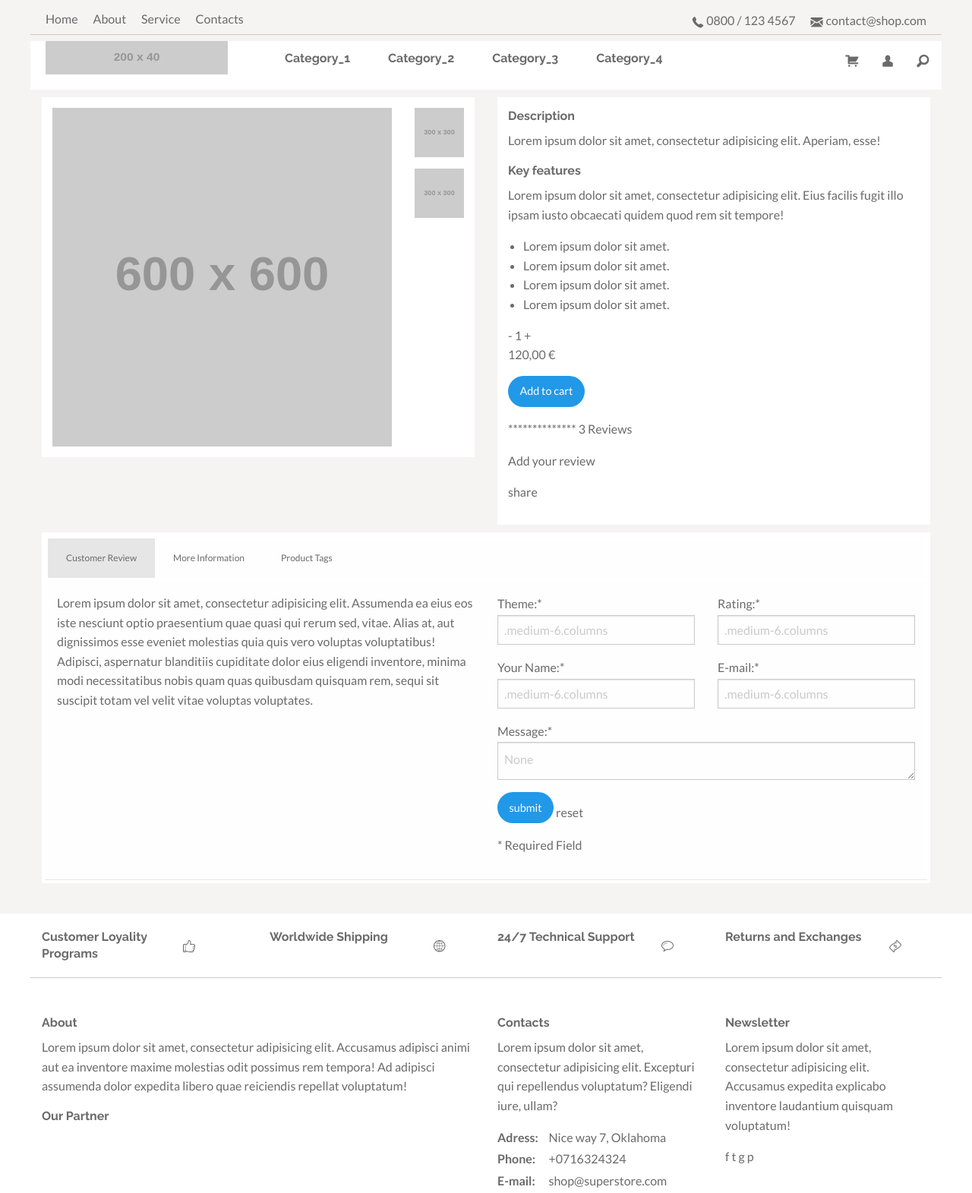
After one commit to swestphal/store, a PHP site: page /html/item.html in a window 1280 px wide. The commit adds this page. Shown: the whole page at 76% size. Run offline with PHP 8.4, Linux system fonts and the light colour scheme; grey boxes labelled with a size stand in for pictures from a placeholder-image service; some libraries are stand-ins or nearby versions.

Commit message:
product view styling

```diff
--- a/html/index.html
+++ b/html/index.html
@@ -136,7 +136,8 @@
                         <img src="http://dummyimage.com/800x400/a3a3a3/b0b0b0.png">
                     </div>
                 </div>
-
+            </div>
+            <div class="row">
                 <div class="large-12 columns">
 
                     <div class="large-3 columns card">
--- /dev/null
+++ b/html/item.html
@@ -0,0 +1,322 @@
+<!doctype html>
+<html class="no-js" lang="en">
+<head>
+    <meta charset="utf-8"/>
+    <meta http-equiv="x-ua-compatible" content="ie=edge">
+    <meta name="viewport" content="width=device-width, initial-scale=1.0"/>
+    <title>Foundation | Welcome</title>
+    <link rel="stylesheet" href="../public/css/foundation.css"/>
+    <link rel="stylesheet" href="../public/css/app.css"/>
+    <link rel="stylesheet" href="../public/css/core.css"/>
+    <link rel="stylesheet" href="../public/fonts/foundation-icons/foundation-icons.css"/>
+    <link rel="stylesheet" href="../public/fonts/linecons/style.css">
+    <link href='https://fonts.googleapis.com/css?family=Raleway:400,900,800,700,600,500,300,200' rel='stylesheet'
+          type='text/css'>
+    <link href='https://fonts.googleapis.com/css?family=Lato:400,100,100italic,300,300italic,400italic,700,700italic,900'
+          rel='stylesheet' type='text/css'>
+    <!-- Insert this within your head tag and after foundation.css -->
+    <link rel="stylesheet" href="https://cdnjs.cloudflare.com/ajax/libs/motion-ui/1.1.1/motion-ui.min.css"/>
+</head>
+<body>
+
+
+<div class="inner-wrap">
+    <!-- begin nav-wrapper-->
+
+    <div class="nav-wrapper">
+        <nav class="top-bar-services row">
+            <ul class="services nav-products left">
+                <li><a href="">Home</a></li>
+                <li><a href="">About</a></li>
+                <li><a href="">Service</a></li>
+                <li><a href="">Contacts</a></li>
+            </ul>
+            <ul class="service-contact right">
+                <li><a href=""><i class="fi fi-telephone"></i>0800 / 123 4567</a></li>
+                <li><a href=""><i class="fi fi-mail"></i>contact@shop.com</a></li>
+
+            </ul>
+            <hr>
+        </nav>
+        <div class="top-nav row">
+            <nav class="top-bar" data-topbar role="navigation" data-options="is_hover: true">
+                <ul class="logo-area">
+                    <li class="name"></li>
+                    <li class="logo">
+                        <a href="">
+                            <img class="img-responsive" src="http://dummyimage.com/200x40/a3a3a3/b0b0b0.png">
+                        </a>
+                    </li>
+                </ul>
+
+                <section class="top-bar-section">
+                    <ul class="nav-products left">
+                        <li><a href="#" class="top-level-link">Category_1</a></li>
+                        <li><a href="#" class="top-level-link">Category_2</a></li>
+                        <li><a href="#" class="top-level-link">Category_3</a></li>
+                        <li><a href="#" class="top-level-link">Category_4</a></li>
+                    </ul>
+
+                    <ul class="nav-auxiliary right hide-for-small">
+                        <li class="top-level-button">
+                            <a href="" class="search-launch">
+                                <i class="fi fi-shopping-cart"></i>
+                            </a>
+                        </li>
+
+                        <li class="top-level-button">
+                            <a href="" class="search-launch">
+                                <i class="fi fi-torso"></i>
+                            </a>
+                        </li>
+
+                        <li class="top-level-button search-container" style="display:none;">
+                            <input type="text" id="top-search-input" class="hide" placeholder="search...">
+                        </li>
+                        <li class="top-level-button">
+                            <a href="" class="search-launch">
+                                <i class="fi fi-magnifying-glass"></i>
+                            </a>
+                        </li>
+                    </ul>
+                </section>
+            </nav>
+        </div>
+    </div>
+</div>
+
+<!-- end nav-wrapper -->
+
+<div class="main-content">
+    <div class=" product_view">
+        <!-- product view-->
+        <!--<div class="row">-->
+        <div class="large-12 ">
+            <div class="row">
+                <div class="large-6 columns product-view card ">
+                    <div class="card-container ">
+                        <div class="row">
+                            <div class="large-10 columns">
+                                <img src="http://dummyimage.com/600x600/a3a3a3/b0b0b0.png">
+                            </div>
+                            <div class="large-2 columns product-view-select  ">
+                                <img src="http://dummyimage.com/300x300/a3a3a3/b0b0b0.png">
+                                <img src="http://dummyimage.com/300x300/a3a3a3/b0b0b0.png">
+                            </div>
+                        </div>
+                    </div>
+                </div>
+                <div class="large-6 columns product-view-description card ">
+                    <div class="card-container">
+                        <div class="product-description">
+                            <h5>Description</h5>
+                            <p>Lorem ipsum dolor sit amet, consectetur adipisicing elit. Aperiam, esse!</p>
+
+                            <h5>Key features</h5>
+                            <p>Lorem ipsum dolor sit amet, consectetur adipisicing elit. Eius facilis fugit illo
+                                ipsam
+                                iusto
+                                obcaecati quidem quod rem sit tempore!</p>
+                            <ul class="key-features">
+                                <li><a href="">Lorem ipsum dolor sit amet.</a></li>
+                                <li><a href="">Lorem ipsum dolor sit amet.</a></li>
+                                <li><a href="">Lorem ipsum dolor sit amet.</a></li>
+                                <li><a href="">Lorem ipsum dolor sit amet.</a></li>
+                            </ul>
+
+                        </div>
+                        <div class="product-aux ">
+                            <div class="product-quantity">
+                                <span id="minus-product">-</span>
+                                <span id="count-product">1</span>
+                                <span id="add-product">+</span>
+                            </div>
+                            <div class="product-price">
+                                <p>120,00 €</p>
+                            </div>
+                            <div class="product-buy">
+                                <button class="button ">Add to cart</button>
+                            </div>
+                        </div>
+
+                        <div class="product-rating ">
+                            <p>************** 3 Reviews</p>
+                            <p>Add your review</p>
+                            <p>share</p>
+                        </div>
+                    </div>
+                </div>
+            </div>
+            <div class="row">
+                <div class="large-12 columns product-view-aux card">
+                    <div class="card">
+                        <ul class="tabs" data-tabs id="example-tabs">
+                            <li class="tabs-title is-active"><a href="#panel1">Customer Review</a></li>
+                            <li class="tabs-title"><a href="#panel2">More Information</a></li>
+                            <li class="tabs-title"><a href="#panel3">Product Tags</a></li>
+                        </ul>
+                        <div class="tabs-content" data-tabs-content="example-tabs">
+                            <div class="tabs-panel is-active" id="panel1">
+                                <div class="row">
+                                    <div class="large-6  column customer-review">
+
+                                        <p>Lorem ipsum dolor sit amet, consectetur adipisicing elit. Assumenda
+                                            ea
+                                            eius eos iste nesciunt optio praesentium quae quasi qui rerum sed,
+                                            vitae. Alias at, aut dignissimos esse eveniet molestias quia quis
+                                            vero
+                                            voluptas voluptatibus! Adipisci, aspernatur blanditiis cupiditate
+                                            dolor
+                                            eius eligendi inventore, minima modi necessitatibus nobis quam quas
+                                            quibusdam quisquam rem, sequi sit suscipit totam vel velit vitae
+                                            voluptas voluptates.</p>
+
+                                    </div>
+
+                                    <div class="large-6 columns customer-review-write">
+
+                                        <form>
+                                            <div class="row">
+                                                <div class="medium-6 columns">
+                                                    <label>Theme:<span>*</span>
+                                                        <input type="text" placeholder=".medium-6.columns">
+                                                    </label>
+                                                </div>
+                                                <div class="medium-6 columns">
+                                                    <label>Rating:<span>*</span>
+                                                        <input type="text" placeholder=".medium-6.columns">
+                                                    </label>
+                                                </div>
+                                            </div>
+                                            <div class="row">
+                                                <div class="medium-6 columns">
+                                                    <label>Your Name:<span>*</span>
+                                                        <input type="text" placeholder=".medium-6.columns">
+                                                    </label>
+                                                </div>
+                                                <div class="medium-6 columns">
+                                                    <label>E-mail:<span>*</span>
+                                                        <input type="text" placeholder=".medium-6.columns">
+                                                    </label>
+                                                </div>
+                                            </div>
+
+                                            <label>
+                                                Message:<span>*</span>
+                                                <textarea placeholder="None"></textarea>
+                                            </label>
+                                            <button class="button">submit</button>
+                                            <button class="reset">reset</button>
+                                            <p>* Required Field</p>
+                                        </form>
+
+                                    </div>
+                                </div>
+                            </div>
+                            <div class="tabs-panel" id="panel2">
+                                <p>This is the second panel of the basic tab example. This is the second panel
+                                    of
+                                    the
+                                    basic tab example.</p>
+                            </div>
+                            <div class="tabs-panel" id="panel3">
+                                <p>This is the third panel of the basic tab example. This is the third panel of
+                                    the
+                                    basic tab example.</p>
+                            </div>
+
+                        </div>
+                    </div>
+                </div>
+            </div>
+            <!-- end product view -->
+        </div>
+
+    </div>
+</div>
+<footer>
+    <div class="row footer-services">
+        <div class="large-3 columns">
+            <a class="left" href=""><h5>Customer Loyality Programs</h5>
+                <i class="right li li_like"></i>
+            </a>
+        </div>
+        <div class="large-3 columns">
+            <a href=""><h5>Worldwide Shipping</h5>
+                <i class="right li li_world"></i>
+            </a>
+        </div>
+        <div class="large-3 columns">
+            <a href=""><h5>24/7 Technical Support</h5>
+                <i class="right li li_bubble"></i>
+            </a>
+        </div>
+        <div class="large-3 columns">
+            <a href=""><h5>Returns and Exchanges</h5>
+                <i class="right li li_banknote"></i>
+            </a></div>
+    </div>
+    <hr>
+    <div class="footer-info row">
+        <div class="large-6 columns">
+            <div class="footer-about">
+                <h4>About</h4>
+                <p>Lorem ipsum dolor sit amet, consectetur adipisicing elit. Accusamus adipisci animi aut ea
+                    inventore
+                    maxime molestias odit possimus rem tempora! Ad adipisci assumenda dolor expedita libero quae
+                    reiciendis repellat voluptatum!</p>
+            </div>
+            <div class="footer-partner">
+                <h4>Our Partner</h4>
+                <ul class="list-inline">
+                    <li><img src=""></li>
+                    <li><img src=""></li>
+                    <li><img src=""></li>
+                    <li><img src=""></li>
+                </ul>
+            </div>
+        </div>
+        <div class="large-3 columns">
+            <div class="footer-contact">
+                <h4>Contacts</h4>
+                <p>Lorem ipsum dolor sit amet, consectetur adipisicing elit. Excepturi qui repellendus
+                    voluptatum?
+                    Eligendi iure, ullam?</p>
+                <p class="address"><span>Adress:</span>Nice way 7, Oklahoma</p>
+                <p class="address"><span>Phone:</span>+0716324324</p>
+                <p class="address"><span>E-mail:</span>shop@superstore.com</p>
+            </div>
+        </div>
+        <div class="large-3 columns">
+            <div class="footer-newsletter">
+
+                <h4>Newsletter</h4>
+                <p>Lorem ipsum dolor sit amet, consectetur adipisicing elit. Accusamus expedita explicabo
+                    inventore
+                    laudantium quisquam voluptatum!</p>
+            </div>
+            <div class="footer-social">
+
+                <ul class="list-inline">
+                    <li><a href=""><img src="" alt="">f</a></li>
+                    <li><a href=""><img src="" alt="">t</a></li>
+                    <li><a href=""><img src="" alt="">g</a></li>
+                    <li><a href=""><img src="" alt="">p</a></li>
+                </ul>
+            </div>
+        </div>
+    </div>
+
+</footer>
+</div>
+<script src="//code.jquery.com/jquery-1.12.0.min.js"></script>
+
+<!--<script src="../public/js/vendor/jquery.min.js"></script>-->
+<script src="../public/js/vendor/what-input.min.js"></script>
+<script src="../public/js/foundation.min.js"></script>
+<script src="../public/js/app.js"></script>
+<script>
+    $(document).foundation();
+</script>
+</body>
+</html>
--- a/public/css/components/footer.css
+++ b/public/css/components/footer.css
@@ -12,11 +12,13 @@ footer {
 
 .footer-services {
   margin-top: 20px;
-  line-height: 3rem; }
+  line-height: 3rem;
+  padding-top: 20px; }
   .footer-services h5 {
     width: 80%;
     display: inline-block;
-    vertical-align: top; }
+    vertical-align: top;
+    margin-bottom: 0; }
   .footer-services i {
     width: 20%; }
 
--- a/public/css/core.css
+++ b/public/css/core.css
@@ -68,10 +68,11 @@
       line-height: 2.8125rem;
       padding: 0 0.9375rem; }
 
+body {
+  background: #f6f3f3; }
+
 .main-content {
   background: #F6F3F3; }
-  .main-content img {
-    height: 100%; }
 
 .container-spacy {
   margin-top: 4rem;
@@ -85,23 +86,40 @@ ul.list-inline {
   ul.list-inline li {
     display: inline-block; }
 
-.card {
-  padding: 10px; }
-
 .card > *:first-child {
   border: 4px solid #fff; }
+
+.card-container {
+  background-color: #fff;
+  padding: 10px;
+  margin: 10px auto; }
+  .card-container .product-view-select {
+    text-align: center; }
+    .card-container .product-view-select img {
+      max-width: 100%;
+      padding-bottom: 15px; }
+
+.tabs-content {
+  border-left: none;
+  border-right: none; }
 
 a.button.button-default {
   width: 120px;
   border: 1px solid #909090;
   background: transparent;
   color: #3a3a3a;
-  transition: all 0.6s ease 0s; }
+  transition: all 0.6s ease 0s;
+  -webkit-border-radius: 0;
+  -moz-border-radius: 0;
+  border-radius: 0; }
 
 a.button.button-default:hover {
   background: #E8E8E8;
   color: #7a7a7a;
   transition: all 0.6s ease 0s; }
+
+button.button {
+  border-radius: 27px; }
 
 body *, html * {
   color: #6a6a6a;
@@ -144,12 +162,17 @@ footer {
 
 .footer-services {
   margin-top: 20px;
-  line-height: 3rem; }
+  line-height: 3rem;
+  padding-top: 20px; }
   .footer-services h5 {
     width: 80%;
     display: inline-block;
-    vertical-align: top; }
+    vertical-align: top;
+    margin-bottom: 0; }
   .footer-services i {
     width: 20%; }
 
+footer {
+  margin-top: 40px; }
+
 /*# sourceMappingURL=core.css.map */
--- a/public/css/layout/footer.css
+++ b/public/css/layout/footer.css
@@ -1,3 +1,4 @@
-
+footer {
+  margin-top: 40px; }
 
 /*# sourceMappingURL=footer.css.map */
--- a/public/css/layout/main.css
+++ b/public/css/layout/main.css
@@ -1,7 +1,8 @@
+body {
+  background: #f6f3f3; }
+
 .main-content {
   background: #F6F3F3; }
-  .main-content img {
-    height: 100%; }
 
 .container-spacy {
   margin-top: 4rem;
--- a/public/css/scss/card/main_card.scss
+++ b/public/css/scss/card/main_card.scss
@@ -1,7 +1,37 @@
 .card {
-  padding: 10px;
+  //margin: 10px;
 }
 
 .card > *:first-child {
   border: 4px solid #fff;
+  //border-bottom: 1px solid #e6e6e6;
+
 }
+
+.card-container {
+  //padding: 4px;
+  background-color: #fff;
+  padding: 10px;
+  margin: 10px auto;
+  //border: 1px solid #e6e6e6;
+
+  .row {
+    //margin-left: 0;
+  }
+  .product-view-select {
+    //padding-right: 0;
+    //float: right;
+    text-align: center;
+
+    img {
+      max-width: 100%;
+      padding-bottom: 15px;
+
+    }
+  }
+}
+
+.tabs-content {
+  border-left: none;
+  border-right: none;
+}
--- a/public/css/scss/components/buttons.scss
+++ b/public/css/scss/components/buttons.scss
@@ -4,6 +4,9 @@ a.button.button-default {
   background: transparent;
   color: #3a3a3a;
   transition: all 0.6s ease 0s;
+  -webkit-border-radius: 0;
+  -moz-border-radius: 0;
+  border-radius: 0;
 }
 
 a.button.button-default:hover {
@@ -11,3 +14,7 @@ a.button.button-default:hover {
   color: #7a7a7a;
   transition: all 0.6s ease 0s;
 }
+
+button.button {
+  border-radius: 27px;
+}
--- a/public/css/scss/components/footer.scss
+++ b/public/css/scss/components/footer.scss
@@ -21,11 +21,13 @@ footer {
 .footer-services {
   margin-top: 20px;
   line-height: 3rem;
+  padding-top: 20px;
 
   h5 {
     width: 80%;
     display: inline-block;
     vertical-align: top;
+    margin-bottom:0;
   }
 
   i {
--- a/public/css/scss/core.scss
+++ b/public/css/scss/core.scss
@@ -71,3 +71,4 @@
 @import 'components/buttons.scss';
 @import 'bootstrapping/typography.scss';
 @import 'components/footer.scss';
+@import 'layout/footer.scss';
--- a/public/css/scss/layout/footer.scss
+++ b/public/css/scss/layout/footer.scss
@@ -0,0 +1,3 @@
+footer {
+  margin-top: 40px;
+}
--- a/public/css/scss/layout/main.scss
+++ b/public/css/scss/layout/main.scss
@@ -1,8 +1,12 @@
+body {
+  background: #f6f3f3;
+}
+
 .main-content {
   background: #F6F3F3;
 
   img {
-    height: 100%;
+    //max-height: 100%;
   }
 }
 
```
Also changed, not shown: public/css/card/main_card.css (+14 -3 lines), public/css/components/buttons.css (+7 -1 lines), 6 other files.
